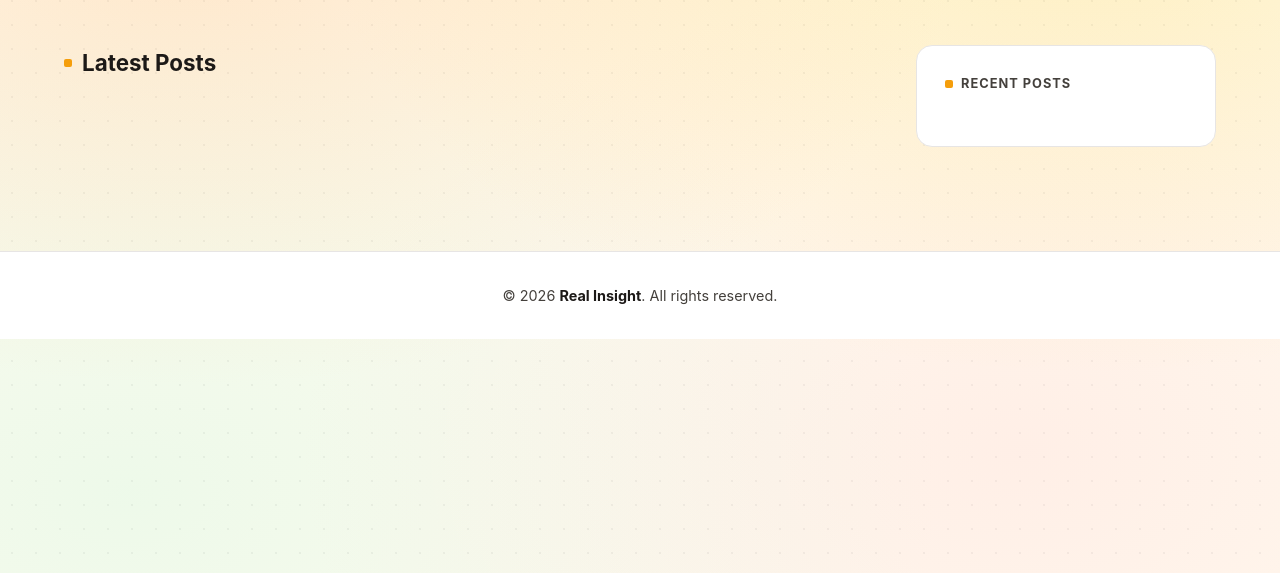
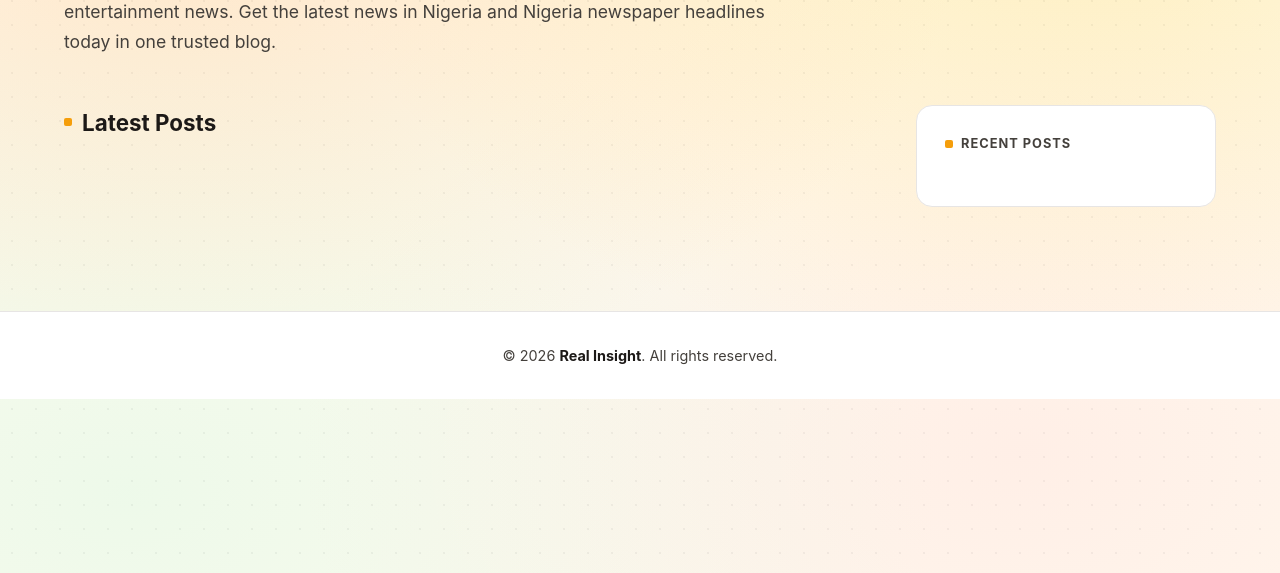
Before and after one commit to purevoice/real-insight, a website: page index.html in a window 1280 px wide. Shown: the part 227-800 px from the top of the page. Drawn offline with Linux system fonts and the light colour scheme.

Commit message:
Update index.html

```diff
--- a/index.html
+++ b/index.html
@@ -26,7 +26,7 @@
   <section class="home-container">
     <div class="page-intro">
       <h1>Real Insight</h1>
-      <p>Ideas, information and perspectives that matter.</p>
+      <p>Real Insight delivers trending Nigerian news today, breaking news in Nigeria and latest entertainment news. Get the latest news in Nigeria and Nigeria newspaper headlines today in one trusted blog.</p>
     </div>
 
     <div class="content-layout">
```
